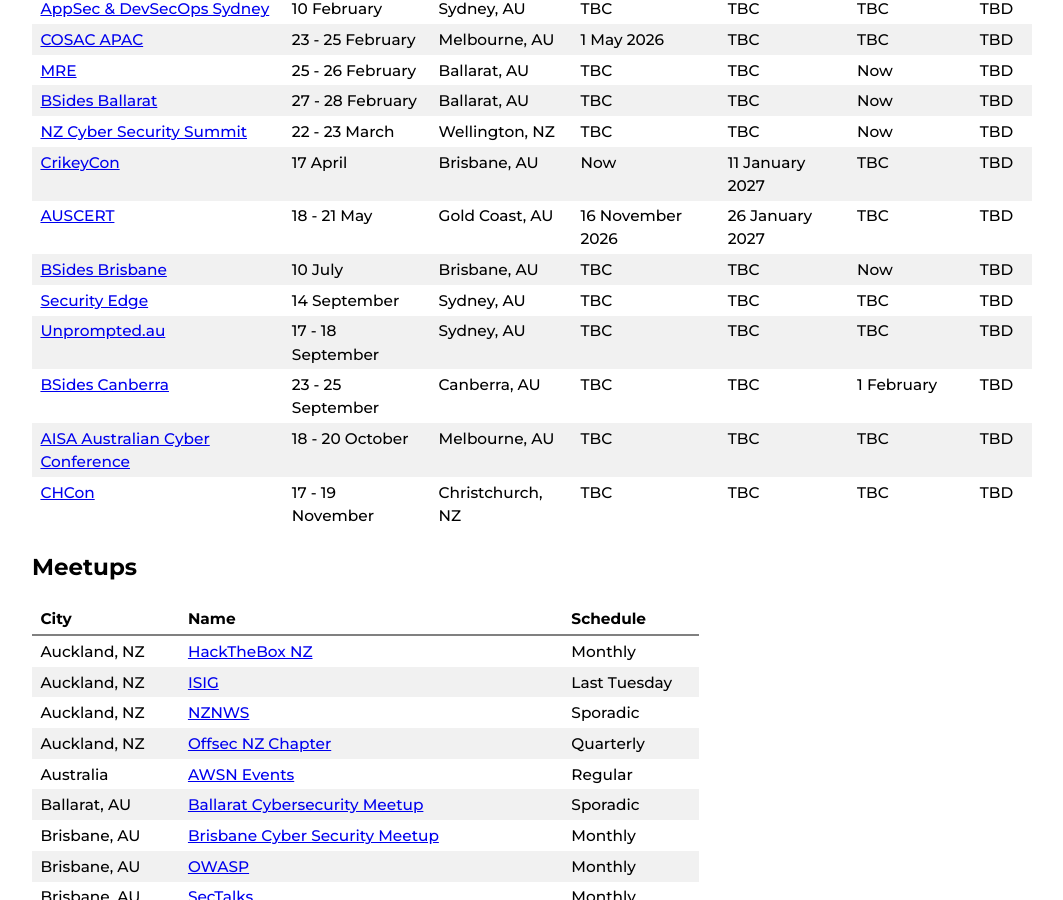
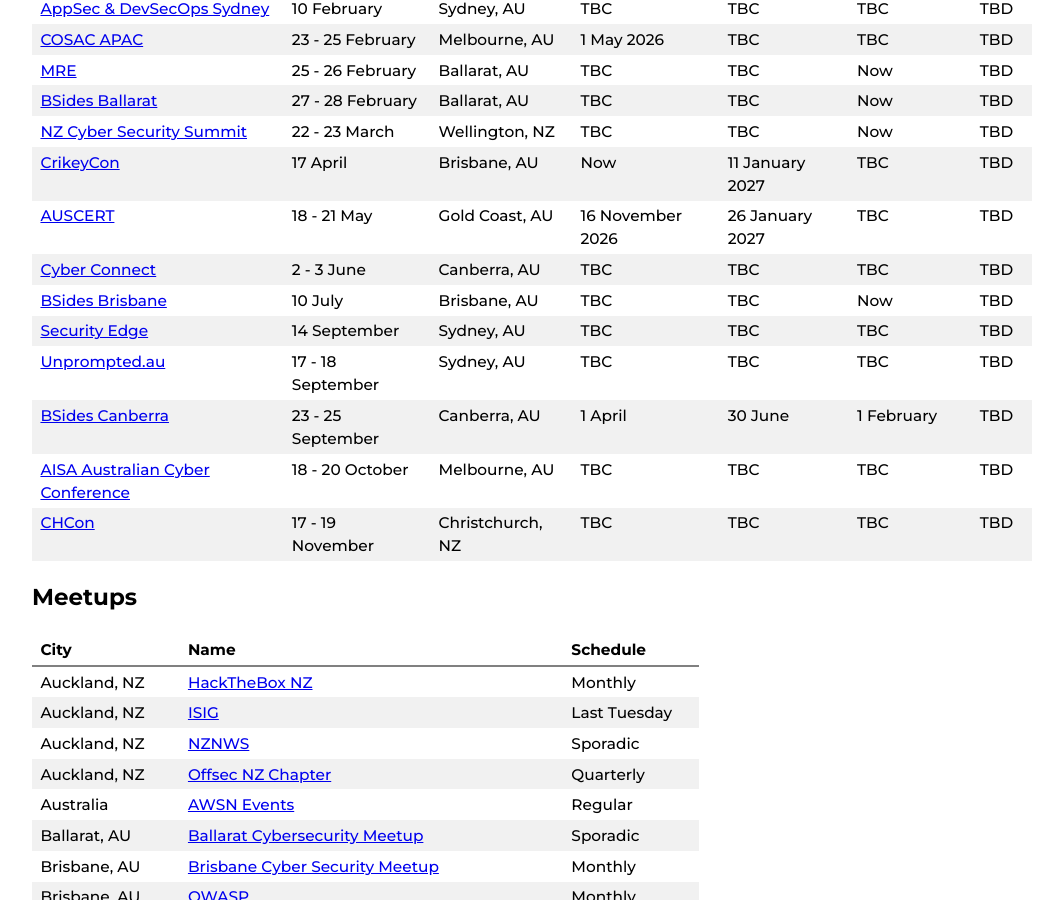
Before and after one commit to nzkarit/downundercons, a Jekyll site: the page built from index.markdown, in a window 1280 px wide and 900 px high, scrolled down 2085 px. Shown: the whole window, without its empty margins (108-1171 px from the left). Built offline with Jekyll 4.4.1, drawn with Linux system fonts in a browser that asks for light colours.

Commit message:
Update index.markdown

```diff
--- a/index.markdown
+++ b/index.markdown
@@ -63,10 +63,11 @@ These are a list of hacker/infosec cons and meetups in the NZ and Aussie Area.
 | [NZ Cyber Security Summit](https://brightstar.co.nz/events/cybersecurity/) | 22 - 23 March | Wellington, NZ | TBC | TBC | Now | TBD |
 | [CrikeyCon](https://crikeycon.com/) | 17 April | Brisbane, AU | Now | 11 January 2027 | TBC | TBD |
 | [AUSCERT](https://conference.auscert.org.au/) | 18 - 21 May | Gold Coast, AU | 16 November 2026 | 26 January 2027 | TBC | TBD |
+| [Cyber Connect](https://www.cyberconnect.org.au/) | 2 - 3 June | Canberra, AU | TBC | TBC | TBC | TBD |
 | [BSides Brisbane](https://bsidesbrisbane.com/) | 10 July | Brisbane, AU | TBC | TBC | Now | TBD |
 | [Security Edge](https://adapt.com.au/events/security-edge/) | 14 September | Sydney, AU | TBC | TBC | TBC | TBD |
 | [Unprompted.au](https://www.unprompted.au/) | 17 - 18 September | Sydney, AU | TBC | TBC | TBC | TBD |
-| [BSides Canberra](https://www.bsidesau.com.au/) | 23 - 25 September | Canberra, AU |TBC | TBC | 1 February | TBD |
+| [BSides Canberra](https://www.bsidesau.com.au/) | 23 - 25 September | Canberra, AU | 1 April | 30 June | 1 February | TBD |
 | [AISA Australian Cyber Conference](https://www.cyberconference.com.au/) | 18 - 20 October | Melbourne, AU | TBC | TBC | TBC | TBD |
 | [CHCon](https://chcon.nz/) | 17 - 19 November | Christchurch, NZ | TBC | TBC | TBC | TBD |
 
```
Also changed, not shown: other parts of index.markdown (+1 -1 lines).
